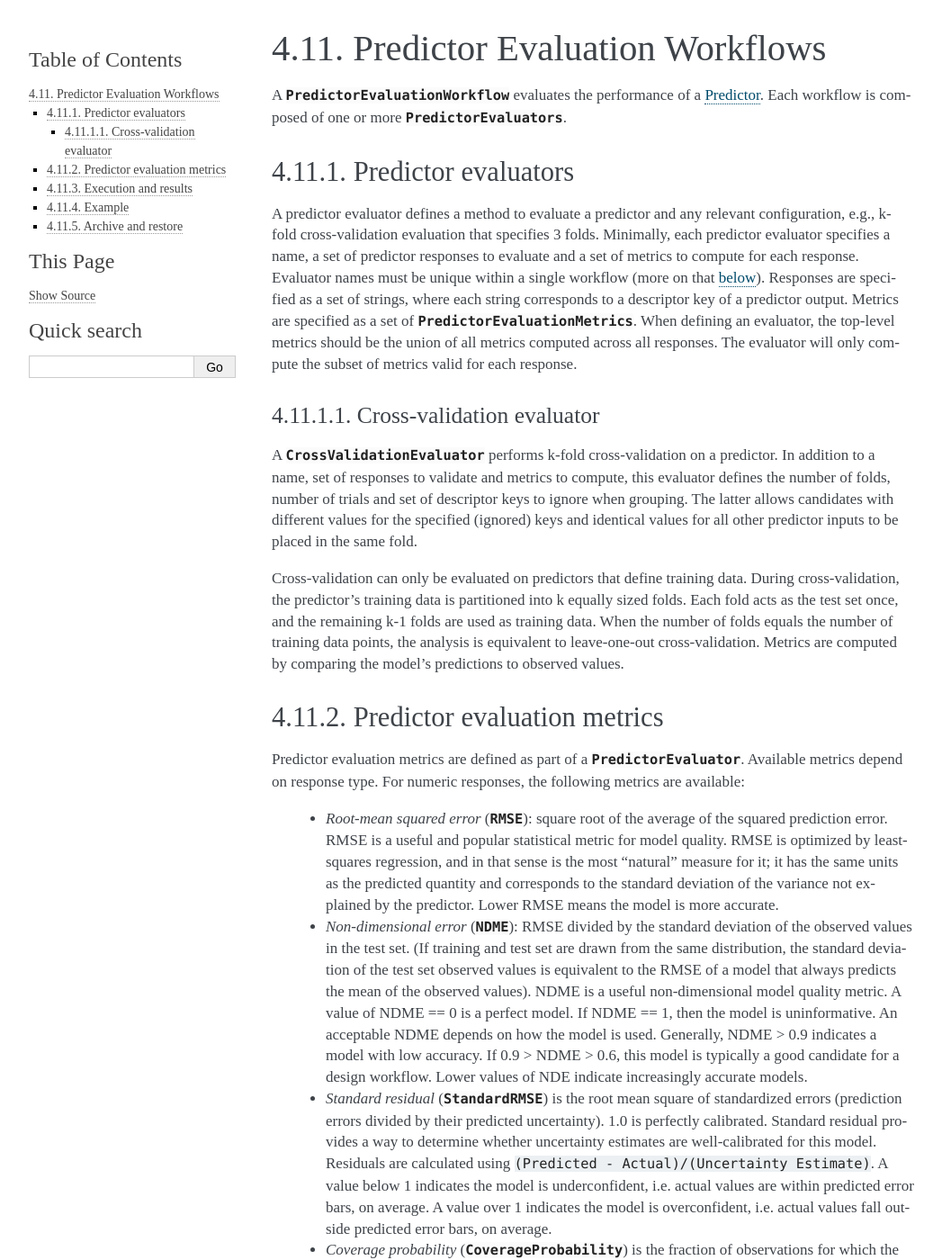
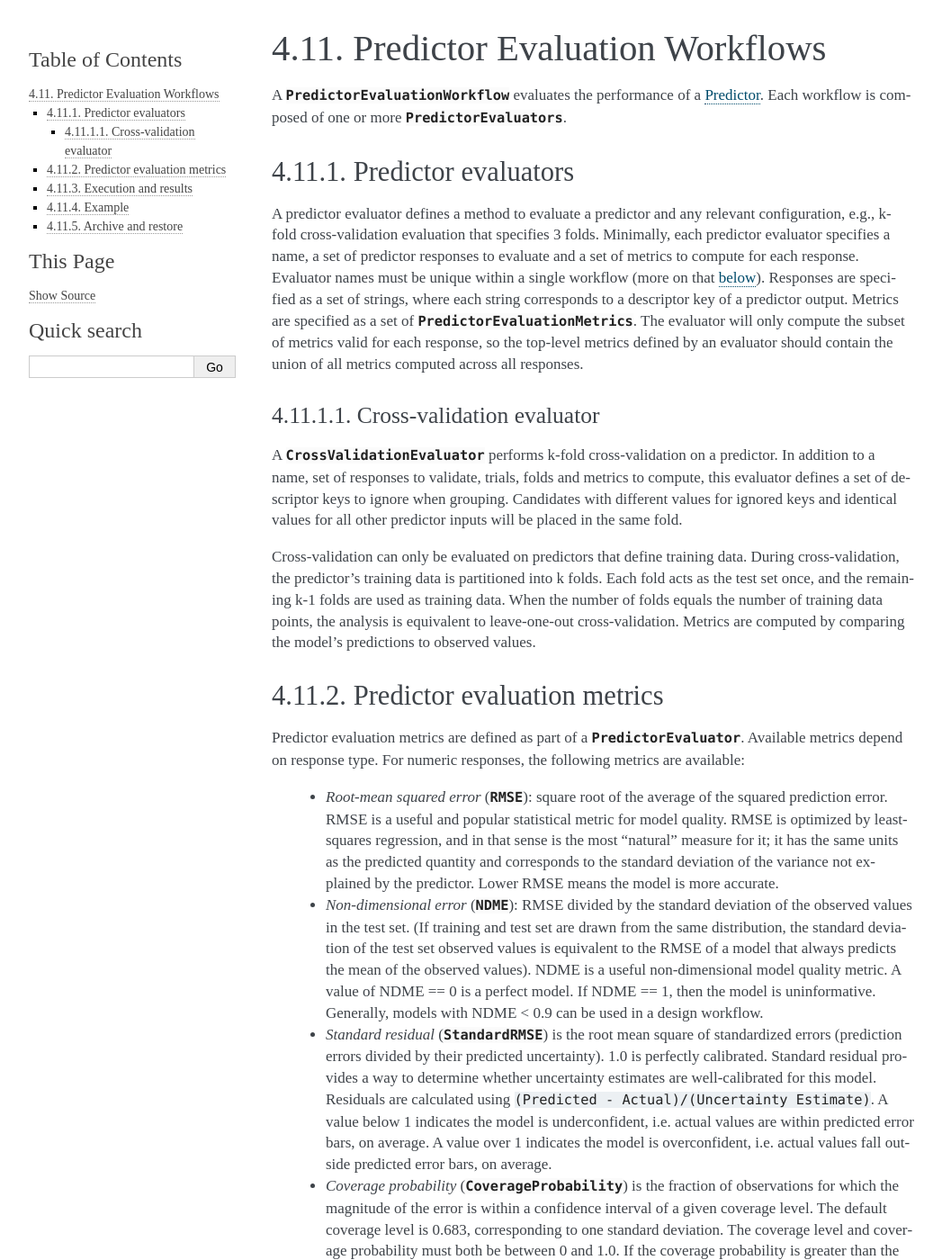
Before and after one commit to CitrineInformatics/citrine-python, a Sphinx documentation site: the page built from docs/source/workflows/predictor_evaluation_workflows.rst, in a window 1280 px wide and 1400 px high. Shown: the whole window at 90% size, without its empty margins (106-1153 px from the left). Built offline with Sphinx 7.4.7, drawn with Linux system fonts in a browser that asks for light colours; some of the changed text lies outside the part shown.

Commit message:
Text revisions.

```diff
--- a/docs/source/workflows/predictor_evaluation_workflows.rst
+++ b/docs/source/workflows/predictor_evaluation_workflows.rst
@@ -12,18 +12,17 @@ Minimally, each predictor evaluator specifies a name, a set of predictor respons
 Evaluator names must be unique within a single workflow (more on that `below <#execution-and-results>`__).
 Responses are specified as a set of strings, where each string corresponds to a descriptor key of a predictor output.
 Metrics are specified as a set of :class:`PredictorEvaluationMetrics <citrine.informatics.predictor_evaluation_metrics.PredictorEvaluationMetric>`.
-When defining an evaluator, the top-level metrics should be the union of all metrics computed across all responses.
-The evaluator will only compute the subset of metrics valid for each response.
+The evaluator will only compute the subset of metrics valid for each response, so the top-level metrics defined by an evaluator should contain the union of all metrics computed across all responses.
 
 Cross-validation evaluator
 ^^^^^^^^^^^^^^^^^^^^^^^^^^
 
 A :class:`~citrine.informatics.predictor_evaluator.CrossValidationEvaluator` performs k-fold cross-validation on a predictor.
-In addition to a name, set of responses to validate and metrics to compute, this evaluator defines the number of folds, number of trials and set of descriptor keys to ignore when grouping.
-The latter allows candidates with different values for the specified (ignored) keys and identical values for all other predictor inputs to be placed in the same fold.
+In addition to a name, set of responses to validate, trials, folds and metrics to compute, this evaluator defines a set of descriptor keys to ignore when grouping.
+Candidates with different values for ignored keys and identical values for all other predictor inputs will be placed in the same fold.
 
 Cross-validation can only be evaluated on predictors that define training data.
-During cross-validation, the predictor's training data is partitioned into k equally sized folds.
+During cross-validation, the predictor's training data is partitioned into k folds.
 Each fold acts as the test set once, and the remaining k-1 folds are used as training data.
 When the number of folds equals the number of training data points, the analysis is equivalent to leave-one-out cross-validation.
 Metrics are computed by comparing the model's predictions to observed values.
@@ -44,10 +43,7 @@ For numeric responses, the following metrics are available:
     NDME is a useful non-dimensional model quality metric.
     A value of NDME == 0 is a perfect model.
     If NDME == 1, then the model is uninformative.
-    An acceptable NDME depends on how the model is used.
-    Generally, NDME > 0.9 indicates a model with low accuracy.
-    If 0.9 > NDME > 0.6, this model is typically a good candidate for a design workflow.
-    Lower values of NDE indicate increasingly accurate models.
+    Generally, models with NDME < 0.9 can be used in a design workflow.
   - *Standard residual* (:class:`~citrine.informatics.predictor_evaluation_metrics.StandardRMSE`) is the root mean square of standardized errors (prediction errors divided by their predicted uncertainty).
     1.0 is perfectly calibrated.
     Standard residual provides a way to determine whether uncertainty estimates are well-calibrated for this model.
@@ -158,7 +155,22 @@ The predictor we'll evaluate is defined below:
 This predictor expects ``x`` as an input and predicts ``y``.
 Training data is provided by a :class:`~citrine.informatics.data_sources.CSVDataSource` that assumes ``filename`` represents the path to a CSV that contains ``x`` and ``y``.
 
-Next, we'll create a cross-validation evaluator for the response ``y`` with 8 folds and 3 trials and request metrics for root-mean square error (:class:`~citrine.informatics.predictor_evaluation_metrics.RMSE`) and predicted vs. actual data (:class:`~citrine.informatics.predictor_evaluation_metrics.PVA`).
+Next, create a project and register the predictor:
+
+.. code:: python
+
+    import os
+    from citrine.jobs.waiting import wait_while_validating
+    from citrine.seeding.find_or_create import find_or_create_project
+
+    api_key = os.environ.get('CITRINE_API_KEY')
+    client = Citrine(api_key)
+    project = find_or_create_project(client.projects, 'example project')
+
+    predictor = project.predictors.register(predictor)
+    wait_while_validating(project.predictors, predictor)
+
+In this example we'll create a cross-validation evaluator for the response ``y`` with 8 folds and 3 trials and request metrics for root-mean square error (:class:`~citrine.informatics.predictor_evaluation_metrics.RMSE`) and predicted vs. actual data (:class:`~citrine.informatics.predictor_evaluation_metrics.PVA`).
 
 .. note::
     Here we're performing cross-validation on an output, but latent variables are valid cross-validation responses as well.
@@ -196,7 +202,8 @@ Then add the evaluator to a :class:`~citrine.informatics.workflows.predictor_eva
     workflow = project.predictor_evaluation_workflows.register(workflow)
     wait_while_validating(project.predictor_evaluation_workflows, workflow)
 
-Trigger the workflow against a predictor to start an execution. Then wait for the results to be ready:
+Trigger the workflow against a predictor to start an execution.
+Then wait for the results to be ready:
 
 .. code:: python
 
```
Also changed, not shown: other parts of docs/source/workflows/predictor_evaluation_workflows.rst (+3 -8 lines).
